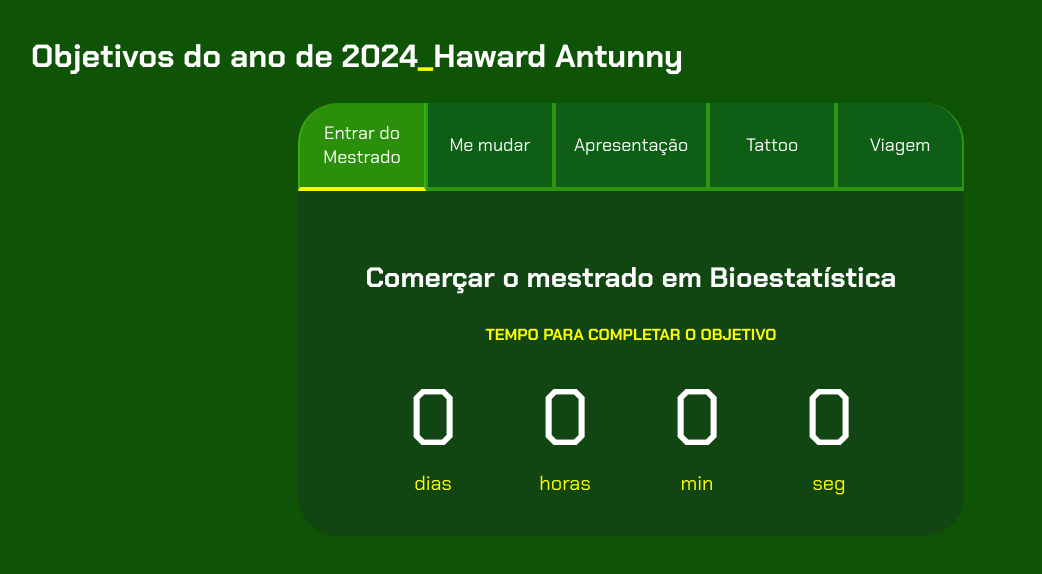
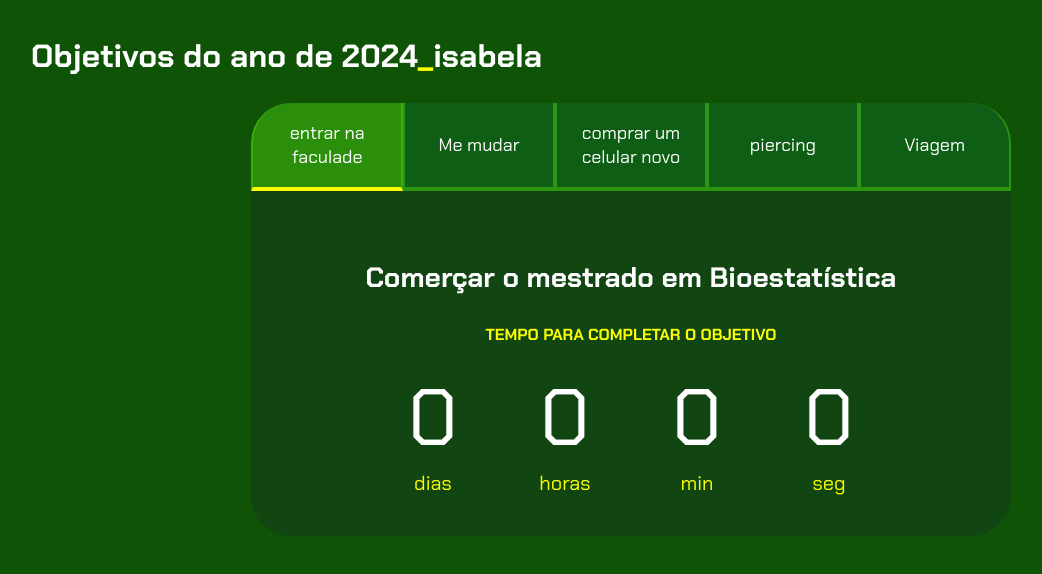
Before and after one commit to isabel4s4ntos/bruna, a plain HTML site: page index.html in a window 1280 px wide. Shown: the whole page, without its empty margins (9-1051 px from the left). Drawn offline with Linux system fonts and the light colour scheme.

Commit message:
cominico

```diff
--- a/index.html
+++ b/index.html
@@ -11,13 +11,13 @@
 <body>
 
     <section class="conteudo-principal">
-        <h2 class="titulo-principal">Objetivos do ano de 2024<span>_</span>Haward Antunny</h2>
+        <h2 class="titulo-principal">Objetivos do ano de 2024<span>_</span>isabela</h2>
         <div class="conteudo">
             <div class="botoes">
-                <button class="botao ativo">Entrar do Mestrado</button>
+                <button class="botao ativo">entrar na faculade</button>
                 <button class="botao">Me mudar</button>
-                <button class="botao">Apresentação</button>
-                <button class="botao">Tattoo</button>
+                <button class="botao">comprar um celular novo </button>
+                <button class="botao">piercing</button>
                 <button class="botao">Viagem</button>
             </div>
 
```
